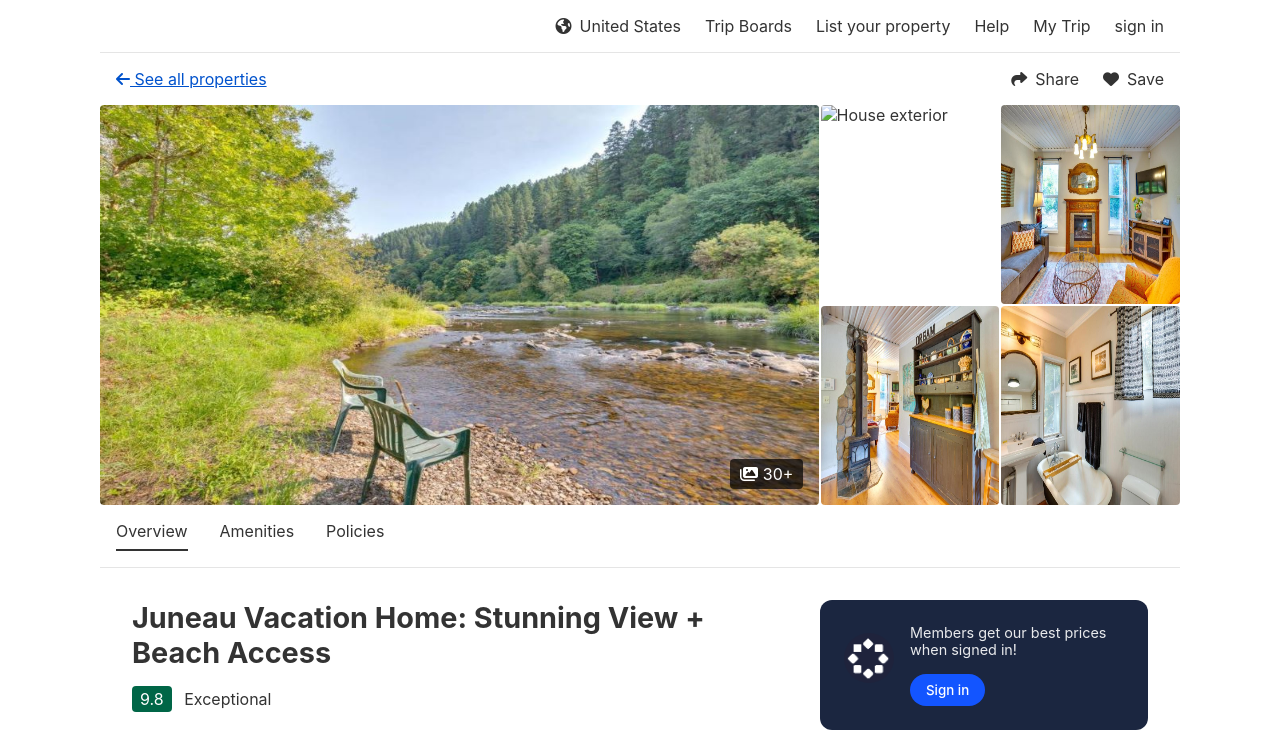
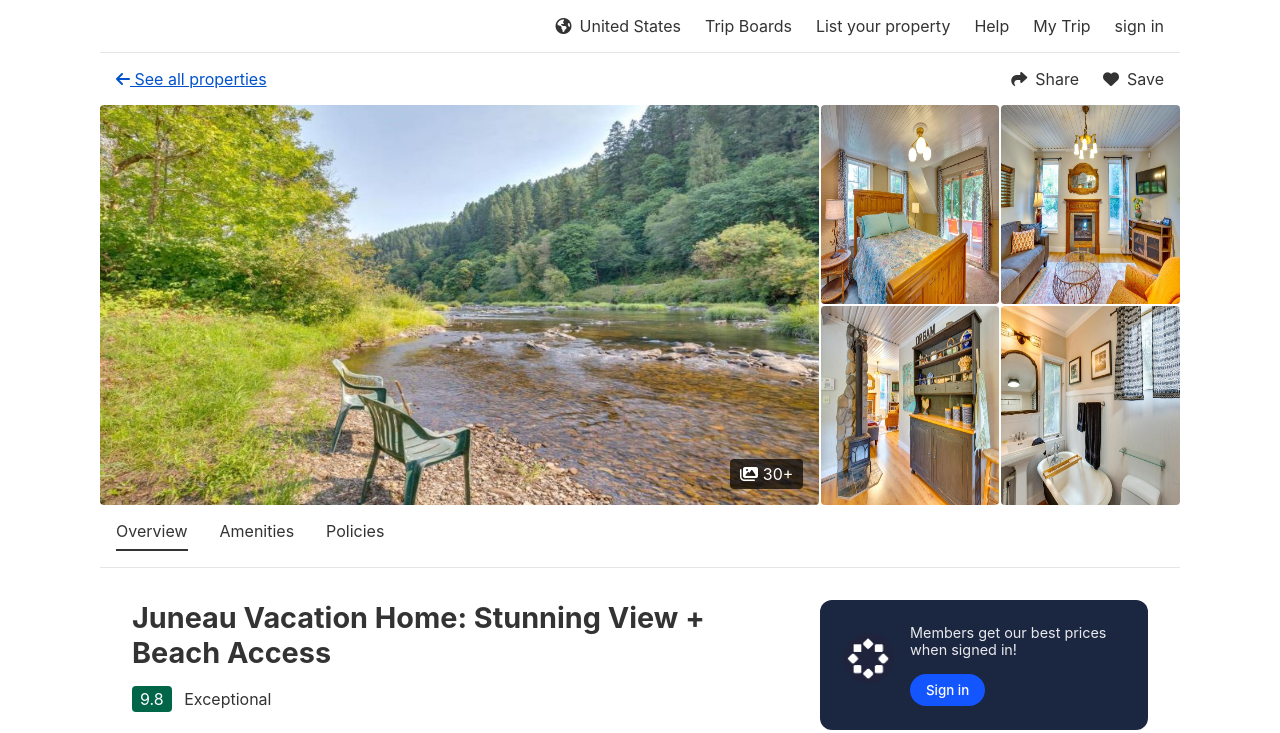
Before and after one commit to Marjia029/HTML_CSS_Assignment, a plain HTML site: page index.html in a window 1280 px wide. Shown: the top 733 px of the page. Drawn offline with Linux system fonts and the light colour scheme; the site is published under a folder, as on GitHub Pages, so addresses that start at the root find nothing.

Commit message:
Error-fixed

```diff
--- a/index.html
+++ b/index.html
@@ -44,7 +44,7 @@
             </div>
         </div>
         <div class="thumbnail-grid">
-            <img src="/assets/living.jpg" alt="House exterior">
+            <img src="./assets/living.jpg" alt="House exterior">
             <img src="./assets/living2.jpg" alt="Living room">
             <img src="./assets/kitchen.jpg" alt="Interior view">
             <img src="./assets/bath.jpg" alt="Another interior view">
```
